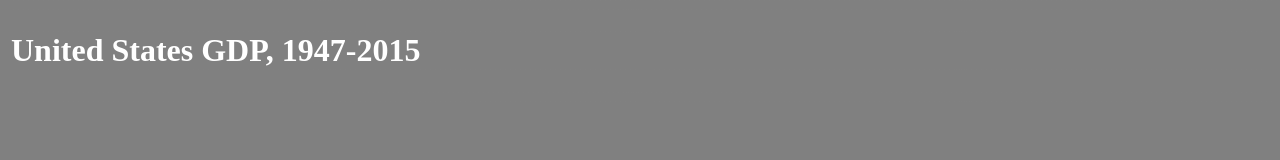
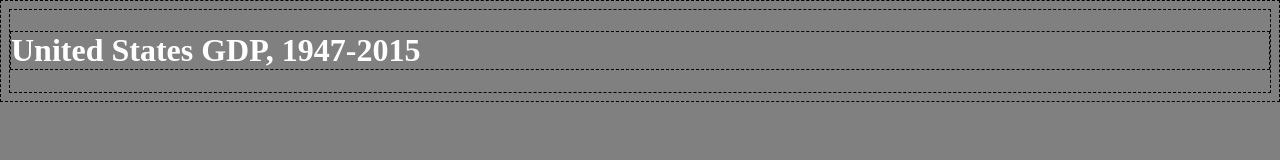
Before and after one commit to r-s-i/visualize-data-with-a-bar-chart, a plain HTML site: page index.html in a window 1280 px wide. Drawn offline with nearby package versions, Linux system fonts and the light colour scheme; no server answers.

Commit message:
Adjusted production code

```diff
--- a/style.css
+++ b/style.css
@@ -1,5 +1,5 @@
 * {
-  border: 1px dashed grey;
+  border: 1px dashed black;
 }
 
 html {
```
